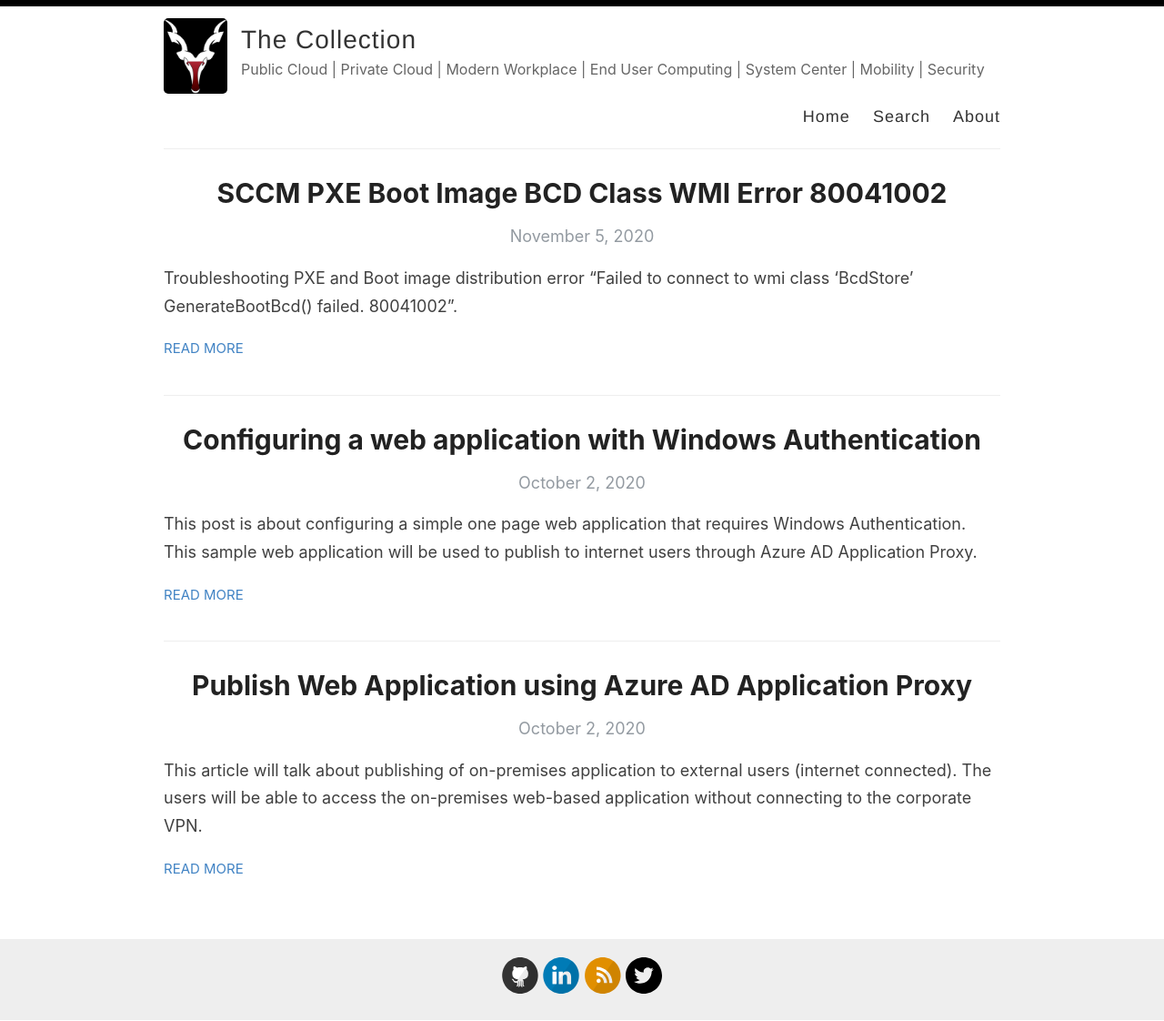
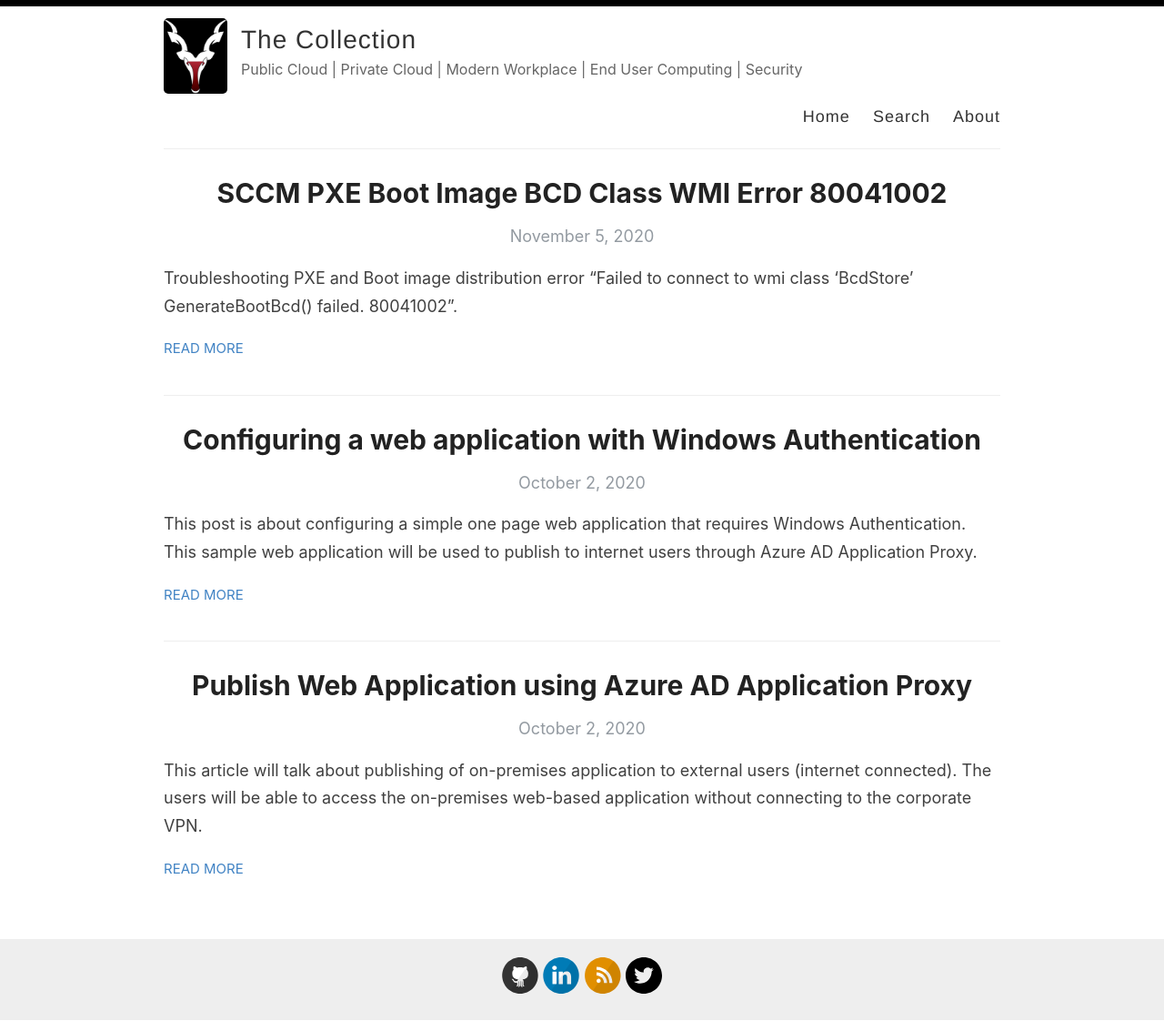
Before and after one commit to shahbaz-ahmad/shahbaz-ahmad.github.io, a Jekyll site: the page built from index.html, in a window 1280 px wide. Shown: the whole page at 91% size. Built offline with Jekyll 4.4.1, drawn with Linux system fonts in a browser that asks for light colours; the list of posts is cut into pages by our own code.

Commit message:
sub title update

```diff
--- a/_config.yml
+++ b/_config.yml
@@ -9,7 +9,7 @@ name: The Collection
 author: Shahbaz Ahmad
 
 # Short bio or description (displayed in the header)
-description: Public Cloud | Private Cloud | Modern Workplace | End User Computing | System Center | Mobility | Security
+description: Public Cloud | Private Cloud | Modern Workplace | End User Computing | Security
 
 # URL of your avatar or profile pic (you could use your GitHub profile pic)
 avatar: /images/markhor.jpg
```
